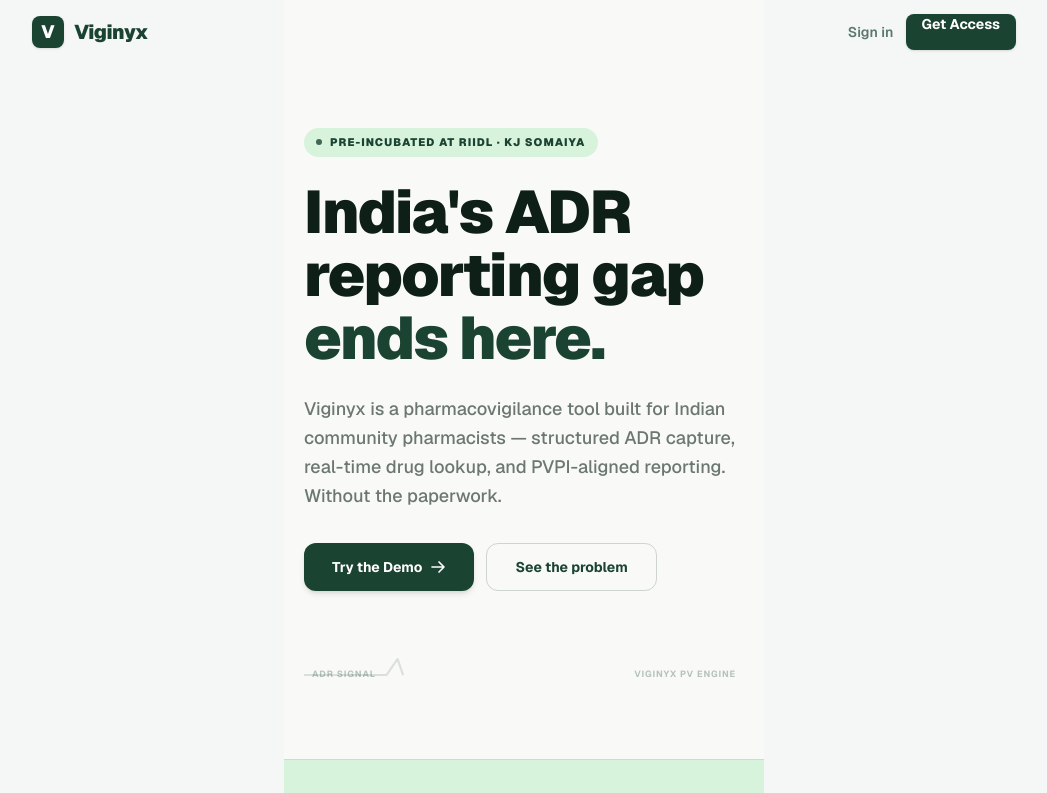
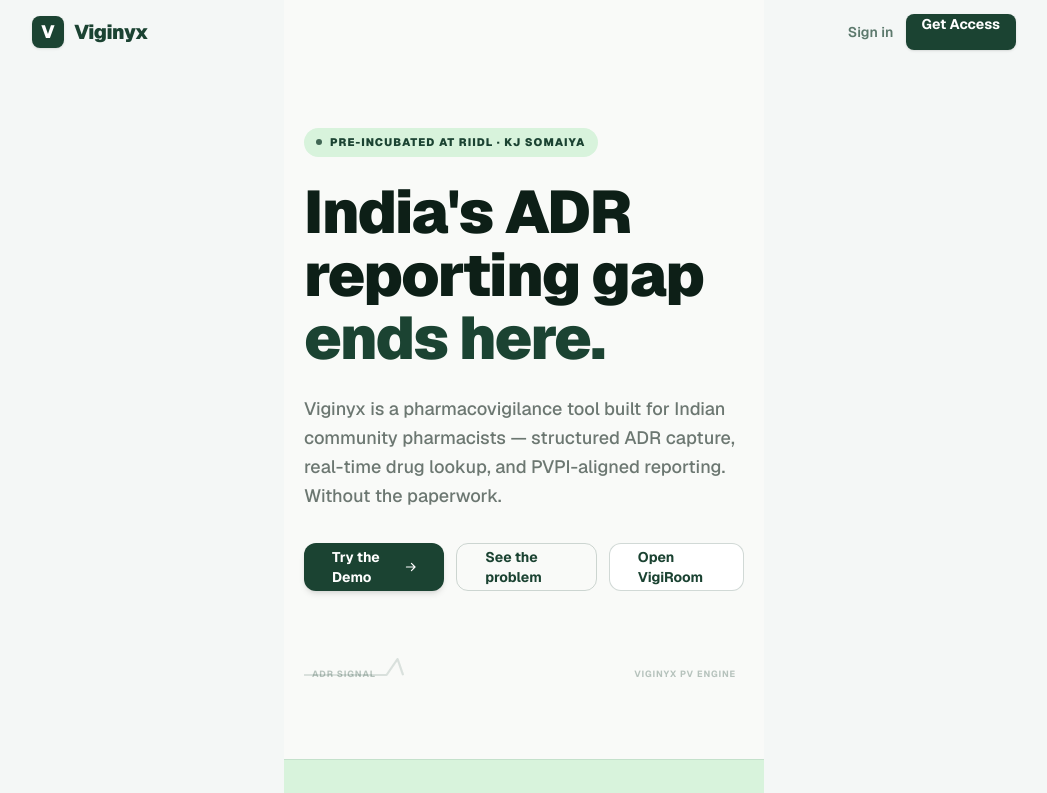
Before and after one commit to legallyananyar-dev/viginyx102, a Next.js app: page / in a window 1280 px wide. Shown: the top 793 px of the page, without its empty margins (116-1163 px from the left). Built offline with nearby package versions, Linux system fonts and the light colour scheme.

Commit message:
modified:   package-lock.json 	modified:   src/app/layout.tsx 	modified:   src/app/page.tsx

```diff
--- a/src/app/layout.tsx
+++ b/src/app/layout.tsx
@@ -57,7 +57,7 @@
 
         {!hideNav && (
           <nav className="fixed bottom-0 left-0 right-0 z-50 bg-white border-t border-primary/10 shadow-2xl max-w-lg mx-auto rounded-t-2xl">
-            <div className="grid grid-cols-3 h-16">
+            <div className="grid grid-cols-4 h-16">
               <Link href="/" className="flex flex-col items-center justify-center text-primary/70 hover:text-primary transition-colors duration-150">
                 <svg className="w-5 h-5 mb-1" fill="none" stroke="currentColor" strokeWidth="2.5" viewBox="0 0 24 24">
                   <path strokeLinecap="round" strokeLinejoin="round" d="M3.75 6A2.25 2.25 0 0 1 6 3.75h2.25A2.25 2.25 0 0 1 10.5 6v2.25a2.25 2.25 0 0 1-2.25 2.25H6a2.25 2.25 0 0 1-2.25-2.25V6ZM3.75 15.75A2.25 2.25 0 0 1 6 13.5h2.25a2.25 2.25 0 0 1 2.25 2.25V18a2.25 2.25 0 0 1-2.25 2.25H6A2.25 2.25 0 0 1 3.75 18v-2.25ZM13.5 6a2.25 2.25 0 0 1 2.25-2.25H18A2.25 2.25 0 0 1 20.25 6v2.25A2.25 2.25 0 0 1 18 10.5h-2.25a2.25 2.25 0 0 1-2.25-2.25V6ZM13.5 15.75a2.25 2.25 0 0 1 2.25-2.25H18a2.25 2.25 0 0 1 2.25 2.25V18A2.25 2.25 0 0 1 18 20.25h-2.25A2.25 2.25 0 0 1 13.5 18v-2.25Z" />
@@ -78,6 +78,14 @@
                 </svg>
                 <span className="text-[11px] font-bold">ADR Report</span>
               </Link>
+
+              <Link href="/vigiroom" className="flex flex-col items-center justify-center text-primary/70 hover:text-primary transition-colors duration-150 border-l border-primary/5">
+                <svg className="w-5 h-5 mb-1" fill="none" stroke="currentColor" strokeWidth="2.5" viewBox="0 0 24 24">
+                  <path strokeLinecap="round" strokeLinejoin="round" d="M7.5 20.25a4.5 4.5 0 0 1 0-9h.75A6.75 6.75 0 1 1 19.5 15.75h-1.5" />
+                  <path strokeLinecap="round" strokeLinejoin="round" d="M12 12.75v6m-3-3h6" />
+                </svg>
+                <span className="text-[11px] font-bold">VigiRoom</span>
+              </Link>
             </div>
           </nav>
         )}
--- a/src/app/page.tsx
+++ b/src/app/page.tsx
@@ -155,6 +155,12 @@
             >
               See the problem
             </a>
+            <Link
+              href="/vigiroom"
+              className="inline-flex items-center justify-center h-12 px-7 rounded-xl border border-[#1B4332]/20 bg-white text-[#1B4332] font-bold text-sm hover:bg-[#1B4332]/5 transition-colors"
+            >
+              Open VigiRoom
+            </Link>
           </div>
         </div>
 
```
Also changed, not shown: 1 other file (tests, documents, lock files or other folders).
